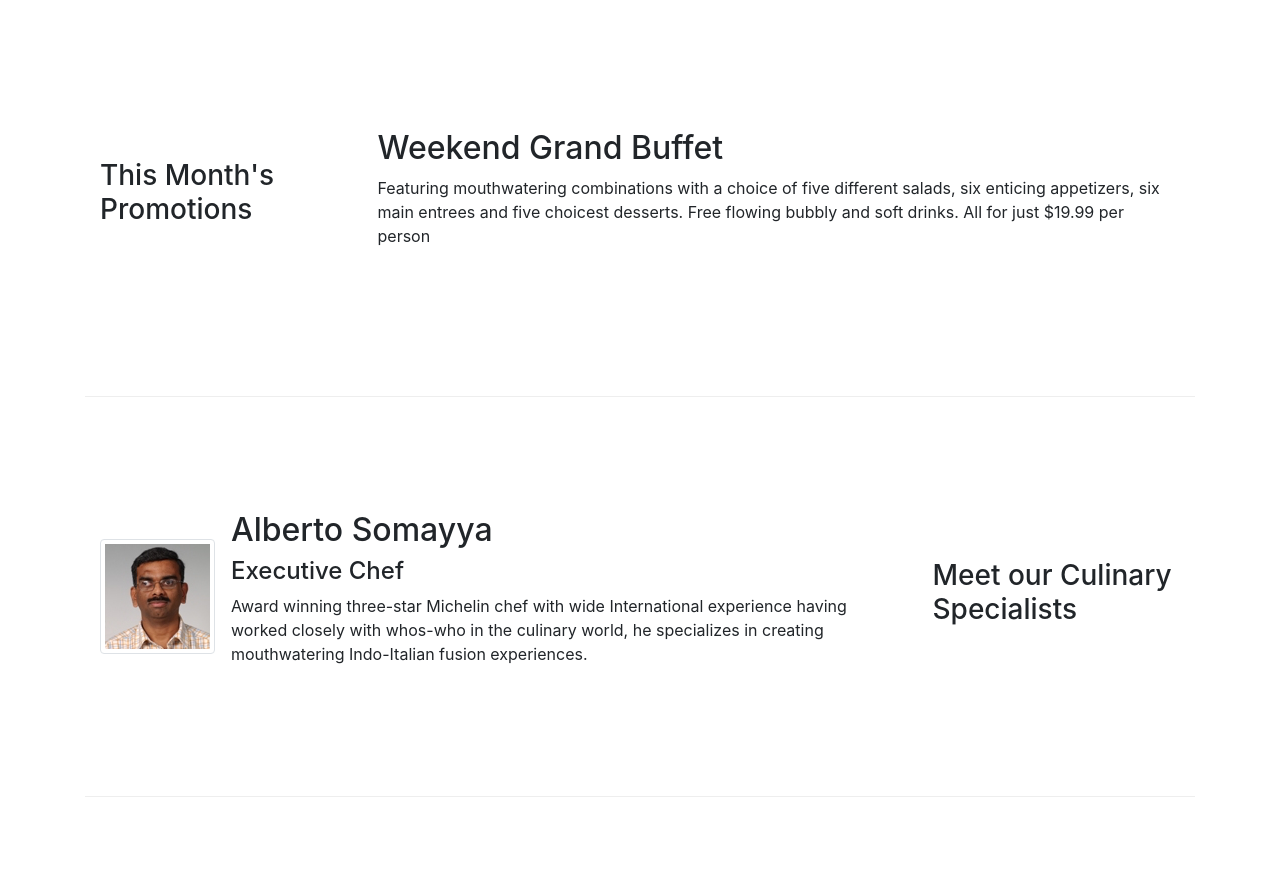
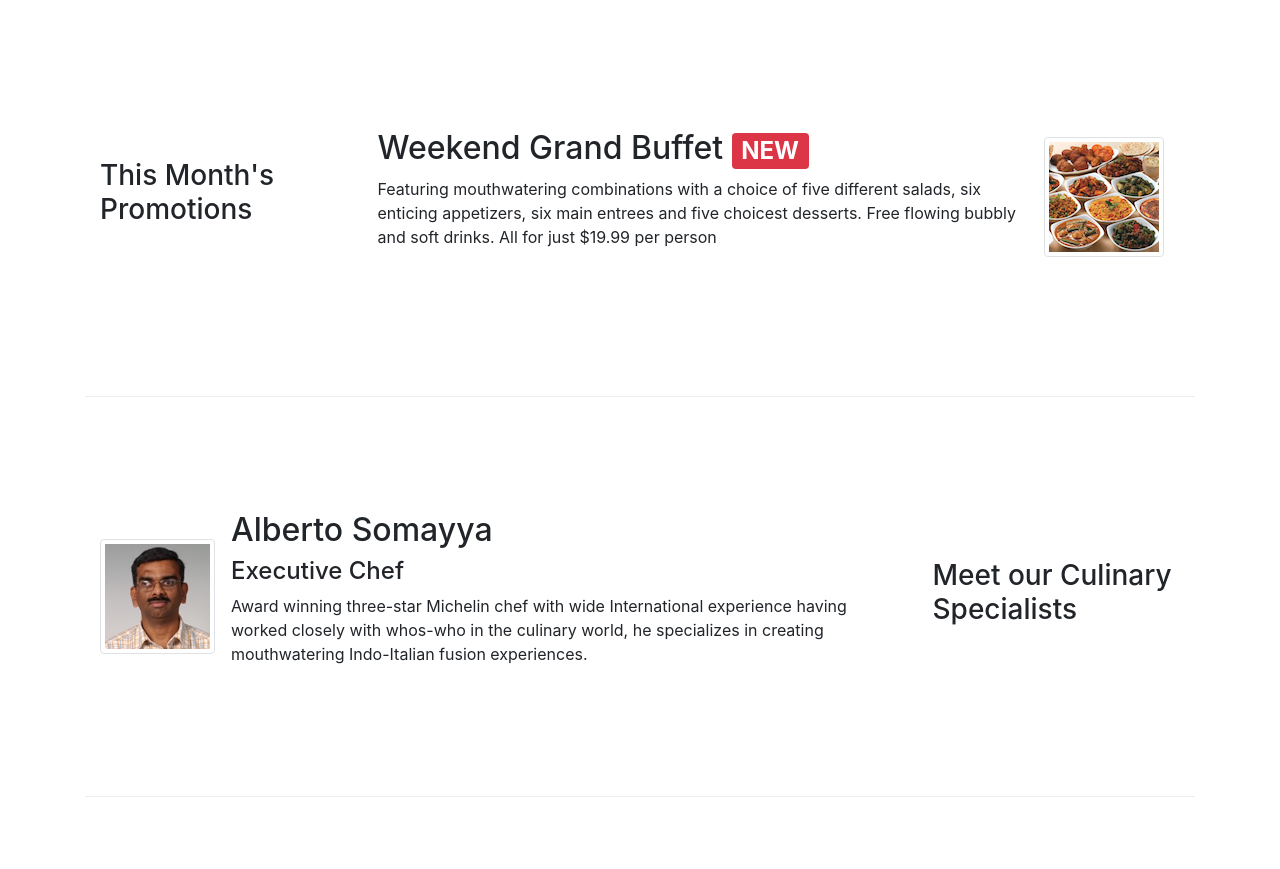
Before and after one commit to j-sidhu/full_stack_hkust, a website: page front_end/conFusion/index.html in a window 1280 px wide. Shown: the part 860-1729 px from the top of the page. Drawn offline with nearby package versions, Linux system fonts and the light colour scheme.

Commit message:
FE-2 Assignment 2 Task 2

```diff
--- a/front_end/conFusion/index.html
+++ b/front_end/conFusion/index.html
@@ -82,8 +82,16 @@
                 <h3>This Month's Promotions</h3>
             </div>
             <div class="col col-sm col-md">
-                <h2>Weekend Grand Buffet</h2>
-                <p>Featuring mouthwatering combinations with a choice of five different salads, six enticing appetizers, six main entrees and five choicest desserts. Free flowing bubbly and soft drinks. All for just $19.99 per person </p>
+                <div class="media">
+                    <div class="media-body">
+                        <h2 class="mt-0">Weekend Grand Buffet
+                            <span class="badge badge-danger">NEW</span>
+                        </h2>
+                        <p class="d-none d-sm-block">Featuring mouthwatering combinations with a choice of five different salads, six enticing appetizers, six main entrees and five choicest desserts. Free flowing bubbly and soft drinks. All for just $19.99 per person </p>
+                    </div>
+                    <img class="d-flex mr-3 img-thumbnail align-self-center"
+                            src="img/buffet.png" alt="Weekend Grand Buffet">
+                </div>
             </div>
         </div>
 
```
